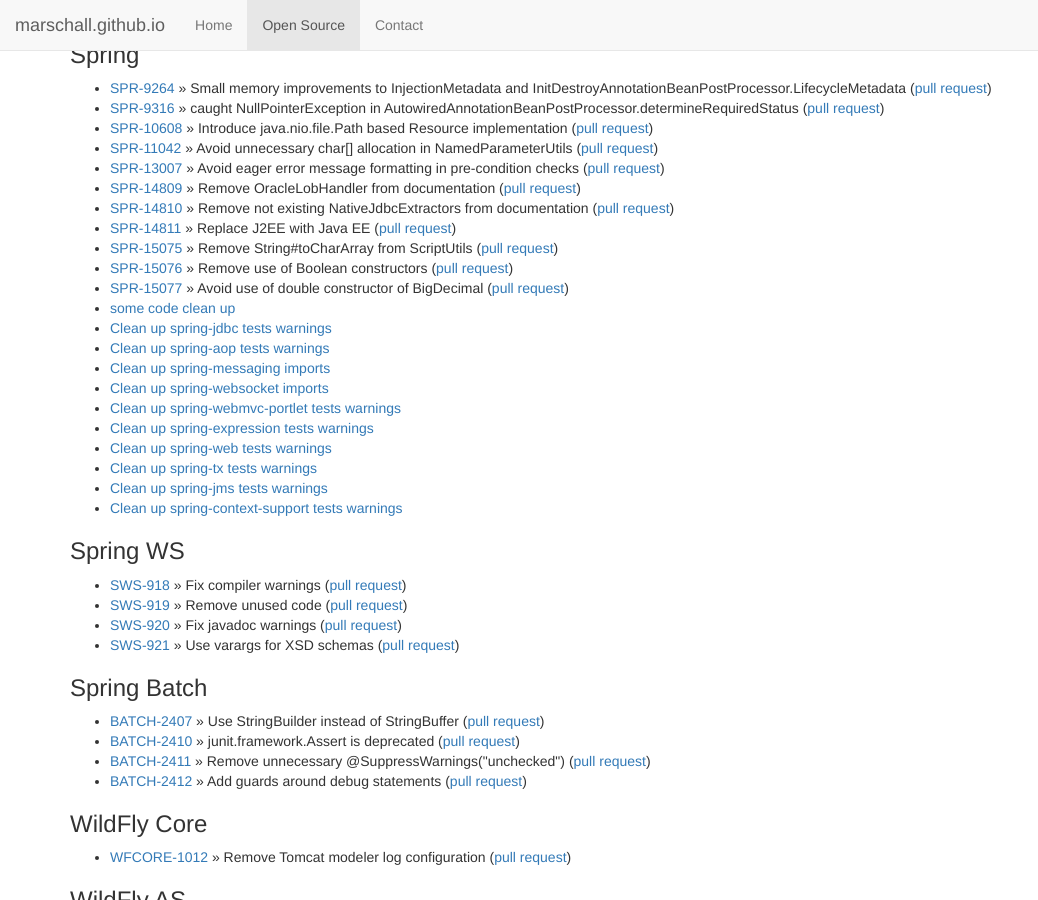
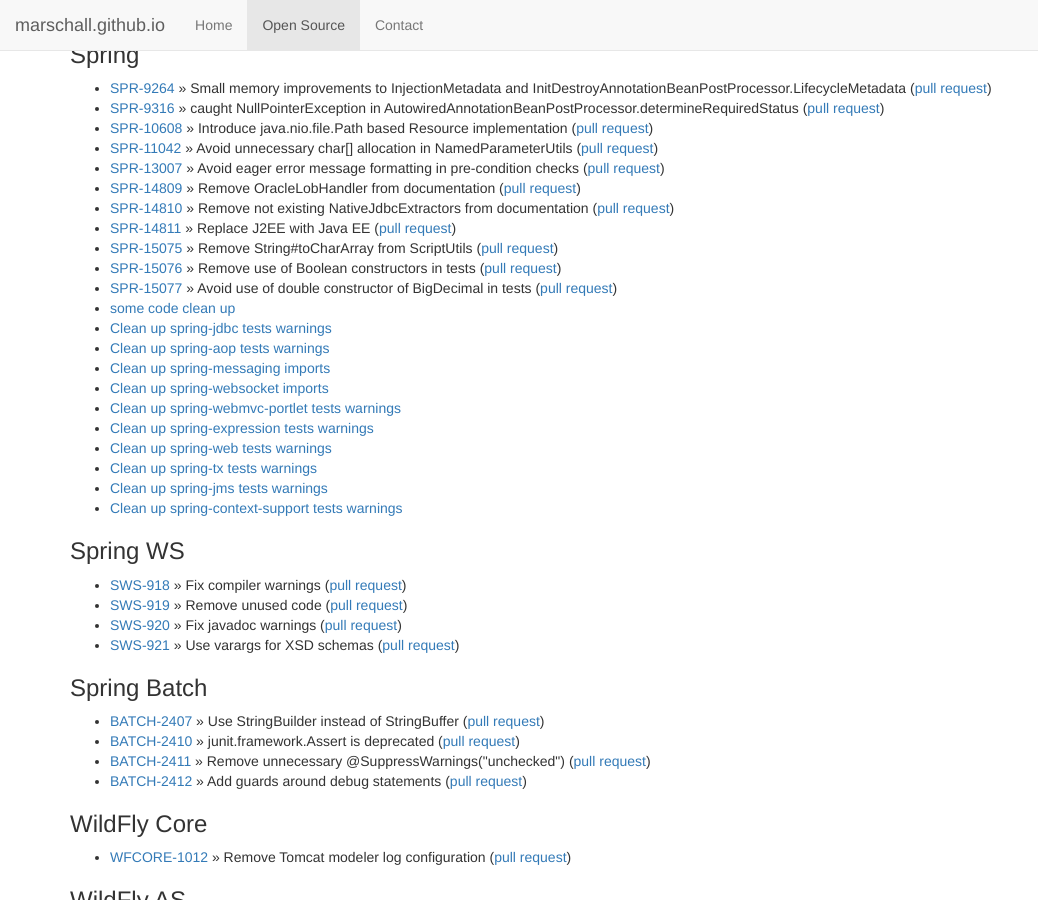
Before and after one commit to marschall/marschall.github.com, a Jekyll site: the page built from open-source.html, in a window 1280 px wide and 900 px high, scrolled down 1058 px. Shown: the whole window, without its empty margins (0-1038 px from the left). Built offline with Jekyll 4.4.1, drawn with Linux system fonts in a browser that asks for light colours.

Commit message:
clean up

```diff
--- a/open-source.html
+++ b/open-source.html
@@ -84,8 +84,8 @@
   <li><a href="https://jira.spring.io/browse/SPR-14810">SPR-14810</a> &raquo; Remove not existing NativeJdbcExtractors from documentation (<a href="https://github.com/spring-projects/spring-framework/pull/1205">pull request</a>)</li>
   <li><a href="https://jira.spring.io/browse/SPR-14811">SPR-14811</a> &raquo; Replace J2EE with Java EE (<a href="https://github.com/spring-projects/spring-framework/pull/1206">pull request</a>)</li>
   <li><a href="https://jira.spring.io/browse/SPR-15075">SPR-15075</a> &raquo; Remove String#toCharArray from ScriptUtils (<a href="https://github.com/spring-projects/spring-framework/pull/1280">pull request</a>)</li>
-  <li><a href="https://jira.spring.io/browse/SPR-15076">SPR-15076</a> &raquo; Remove use of Boolean constructors (<a href="https://github.com/spring-projects/spring-framework/pull/1281">pull request</a>)</li>
-  <li><a href="https://jira.spring.io/browse/SPR-15077">SPR-15077</a> &raquo; Avoid use of double constructor of BigDecimal (<a href="https://github.com/spring-projects/spring-framework/pull/1282">pull request</a>)</li>
+  <li><a href="https://jira.spring.io/browse/SPR-15076">SPR-15076</a> &raquo; Remove use of Boolean constructors in tests (<a href="https://github.com/spring-projects/spring-framework/pull/1281">pull request</a>)</li>
+  <li><a href="https://jira.spring.io/browse/SPR-15077">SPR-15077</a> &raquo; Avoid use of double constructor of BigDecimal in tests (<a href="https://github.com/spring-projects/spring-framework/pull/1282">pull request</a>)</li>
   <li><a href="https://github.com/spring-projects/spring-framework/pull/34">some code clean up</a></li>
   <li><a href="https://github.com/spring-projects/spring-framework/pull/518">Clean up spring-jdbc tests warnings</a></li>
   <li><a href="https://github.com/spring-projects/spring-framework/pull/519">Clean up spring-aop tests warnings</a></li>
@@ -446,7 +446,5 @@
 https://github.com/h2database/h2database/pull/418
 
 
-https://github.com/spring-projects/spring-framework/pull/1281
-https://github.com/spring-projects/spring-framework/pull/1282
 
 -->
```
